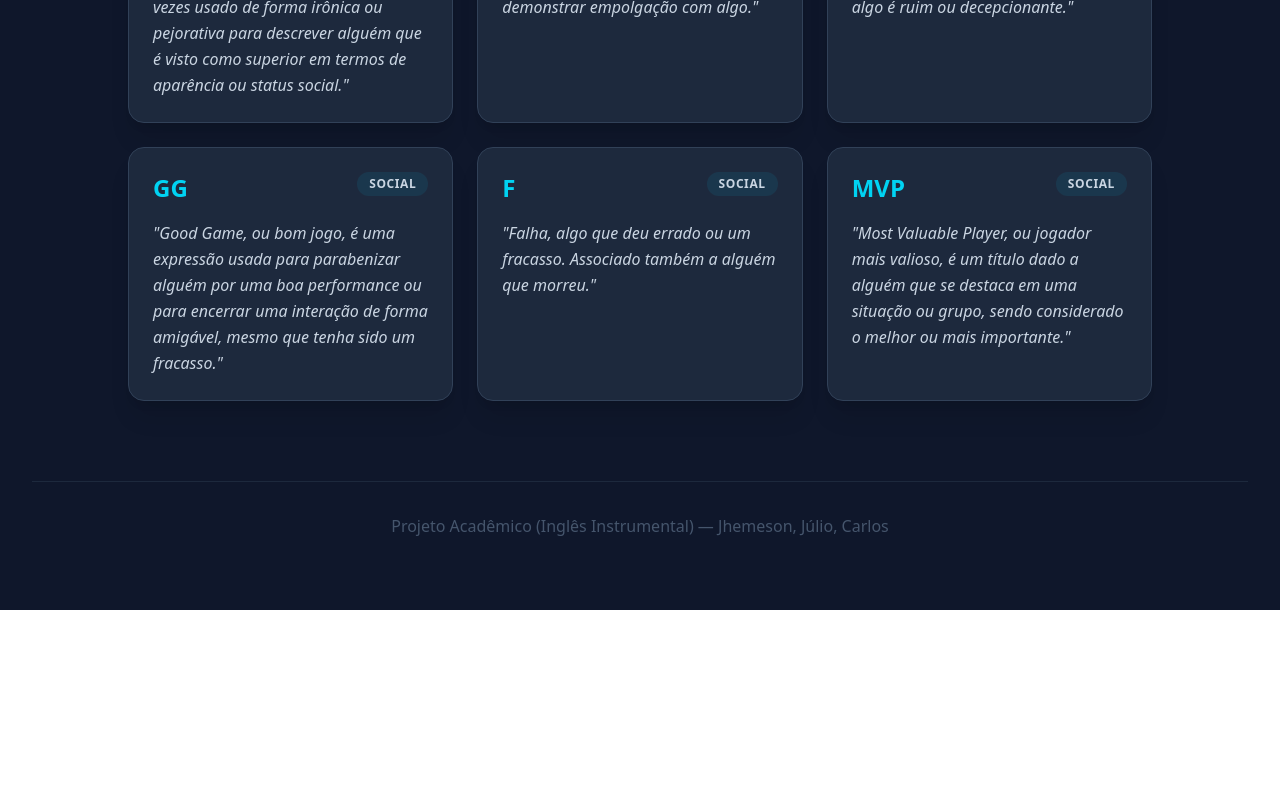
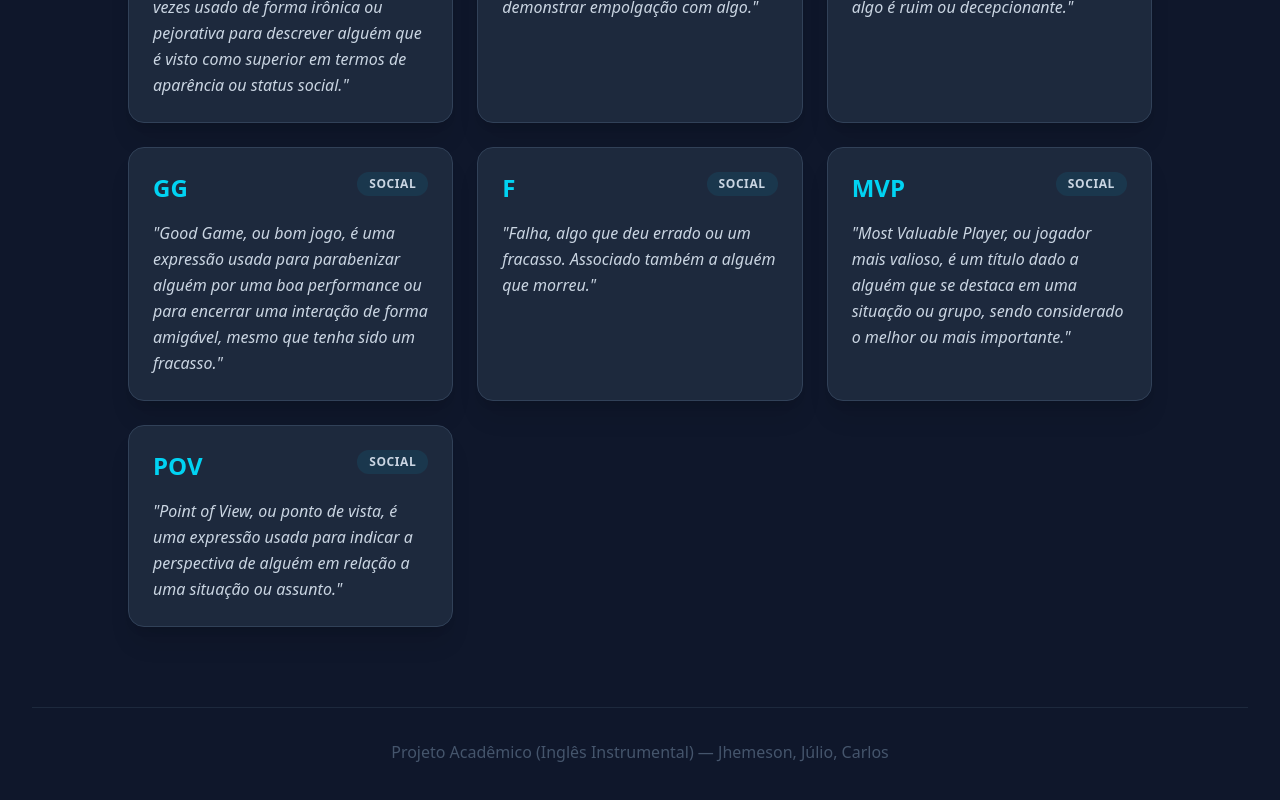
Before and after one commit to Jhemecon/glossario-de-cibergeracoes, a React (Vite) app: page / in a window 1280 px wide. Shown: the part 2489-3289 px from the top of the page. Before the commit the page ends 3099 px from the top, so only its background shows below. Built offline with nearby package versions, Linux system fonts and the light colour scheme.

Commit message:
Adição do build

```diff
--- a/src/data/terms.js
+++ b/src/data/terms.js
@@ -32,4 +32,5 @@ export const terms = [
   { term: "GG", definition: "Good Game, ou bom jogo, é uma expressão usada para parabenizar alguém por uma boa performance ou para encerrar uma interação de forma amigável, mesmo que tenha sido um fracasso.", category: "Social" },
   { term: "F", definition: "Falha, algo que deu errado ou um fracasso. Associado também a alguém que morreu.", category: "Social" },
   { term: "MVP", definition: "Most Valuable Player, ou jogador mais valioso, é um título dado a alguém que se destaca em uma situação ou grupo, sendo considerado o melhor ou mais importante.", category: "Social" },
+  { term: "POV", definition: "Point of View, ou ponto de vista, é uma expressão usada para indicar a perspectiva de alguém em relação a uma situação ou assunto.", category: "Social" },
 ];
```
